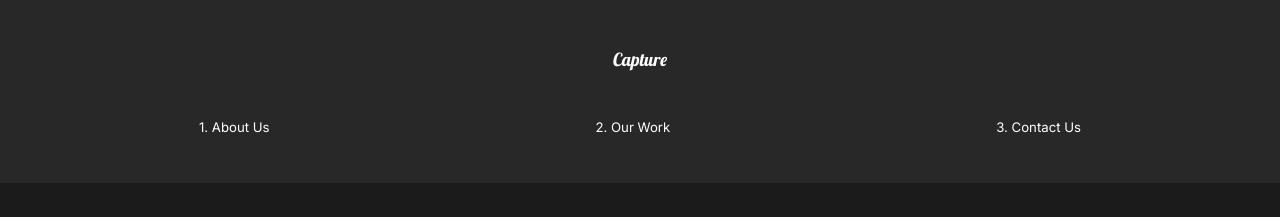
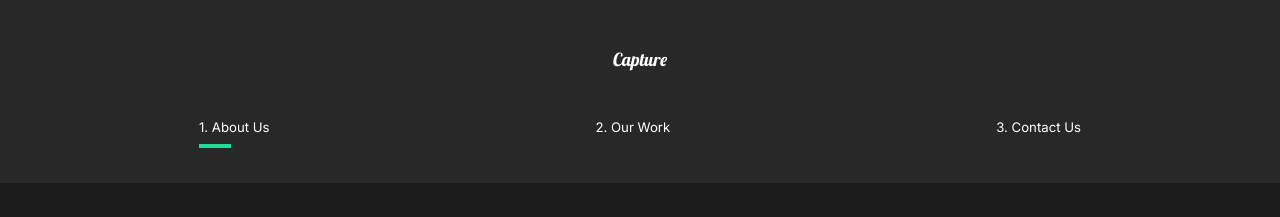
Before and after one commit to BibianaBalBar/React-Website, a React (Create React App) app: page / in a window 1280 px wide. Shown: the top 217 px of the page. Built offline with nearby package versions, Linux system fonts and the light colour scheme.

Commit message:
nav line animation

```diff
--- a/src/components/Nav.js
+++ b/src/components/Nav.js
@@ -1,20 +1,27 @@
 import React from "react";
 import styled from "styled-components";
 import {Link} from "react-router-dom";
+import { motion } from "framer-motion";
+import {useLocation} from "react-router-dom";
 
 const Nav = () => {
+  const {pathname} = useLocation();
+
   return (
     <StyledNav>
       <h1><Link id="logo" to="/">Capture</Link></h1>
       <ul>
         <li>
           <Link to="/">1. About Us</Link>
+          <Line transition={{ duration: 0.75 }} initial={{ width: "0%" }} animate={{ width: pathname === "/" ? "45%" : "0%" }} />
         </li>
         <li>
           <Link to="/work">2. Our Work</Link>
+          <Line transition={{ duration: 0.75 }} initial={{ width: "0%" }} animate={{ width: pathname === "/work" ? "45%" : "0%" }} />
         </li>
         <li>
           <Link to="/contact">3. Contact Us</Link>
+          <Line transition={{ duration: 0.75 }} initial={{ width: "0%" }} animate={{ width: pathname === "/contact" ? "45%" : "0%" }} />
         </li>
       </ul>
     </StyledNav>
@@ -69,4 +76,16 @@
     }
 `;
 
+const Line = styled(motion.div)`
+  height: 0.3rem;
+  background: #23d997;
+  width: 0%;
+  position: absolute;
+  bottom: -80%;
+  left: 60%;
+  @media (max-width: 1300px){
+    left: 0%;
+  }
+`;
+
 export default Nav;
```
Also changed, not shown: 1 other file (tests, documents, lock files or other folders).
